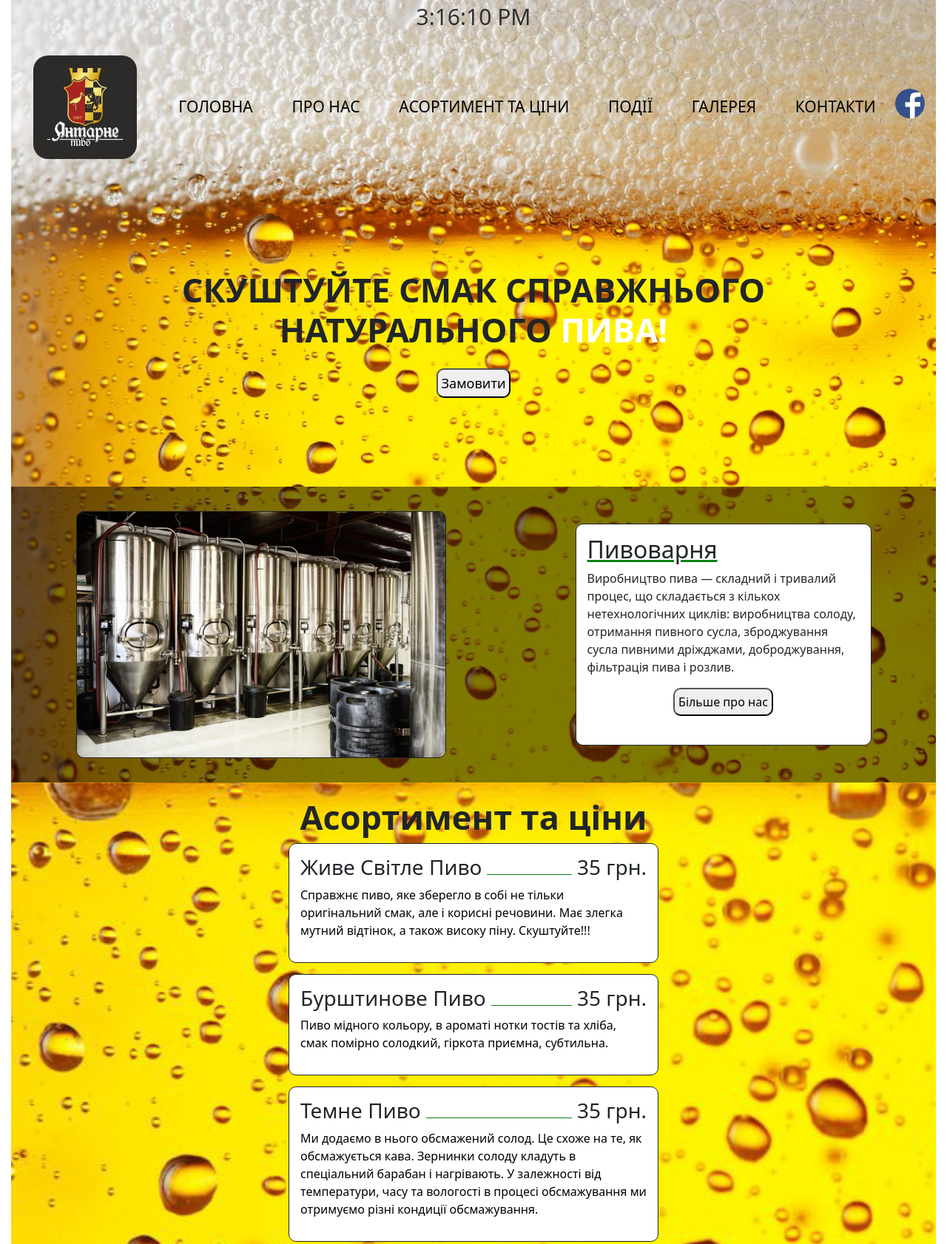
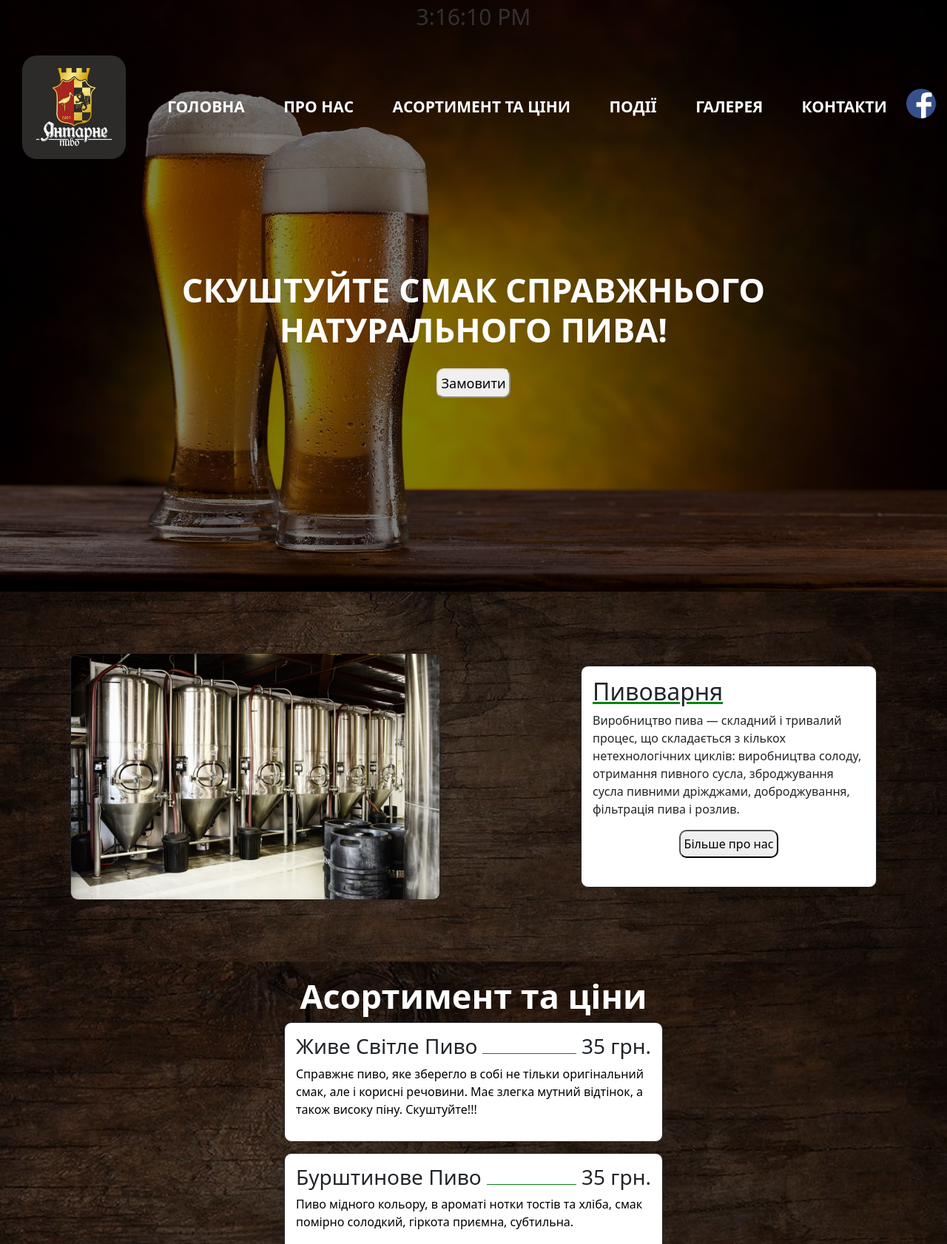
Before and after one commit to LyubomyrDLM/LyubomyrDLM, a plain HTML site: page index.html in a window 1280 px wide. Shown: the top 1682 px of the page at 74% size. Drawn offline with nearby package versions, Linux system fonts and the light colour scheme.

Commit message:
Html code

```diff
--- a/css/index.css
+++ b/css/index.css
@@ -12,7 +12,7 @@
 }
 
 body {
-    max-width: 1250px;
+    max-width: 1450px;
     margin: auto;
 }
 
@@ -28,13 +28,14 @@ body {
     display: block;
     text-decoration: none;
     text-transform: uppercase;
-    color: var(--main-color);
+    color: rgb(255, 255, 255);
     font-size: 21px;
+    font-weight: bold;
 
 }
 
 .heading nav a:hover {
-    color: rgb(255, 255, 255);
+    color: rgb(185, 185, 185);
     font-weight: bold;
     text-decoration: underline;
 }
@@ -56,10 +57,10 @@ body {
 }
 
 #home {
-    background-image: url(../img/beer.jpg);
+    background-image: linear-gradient(rgba(0,0,0,0.5),rgba(0,0,0,0.5)), url(../img/wallpaper.jpg);
     background-size: cover;
     background-position: center;
-    min-height: 400px;
+    min-height: 800px;
     }
 
 .natural-beer h1 {
@@ -68,6 +69,7 @@ body {
     text-align: center;
     font-size: 45px;
     font-weight: bold;
+    color:rgb(255, 255, 255);
 }
 
 .colorword {
@@ -83,6 +85,7 @@ body {
     height: 40px;
     border-radius: 10px;
     font-size: large;
+    border-color: rgb(223, 223, 223);
 }
 
 
@@ -115,10 +118,10 @@ body {
 }
 
 #about {
-    background-image: linear-gradient(rgba(0,0,0,0.5),rgba(0,0,0,0.5)), url(../img/background2.jpg);
+    background-image: linear-gradient(rgba(0,0,0,0.5),rgba(0,0,0,0.5)), url(../img/wood.jpg);
     background-size: cover;
     background-position: center;
-    min-height: 400px;
+    min-height: 500px;
 
 }
 
@@ -174,12 +177,13 @@ body {
     font-size: 45px;
     font-weight: bold;
     padding-top: 20px;
+    color:rgb(255, 255, 255);
 }
 #price {
-    background-image: url(../img/background2.jpg);
+    background-image: linear-gradient(rgba(0,0,0,0.5),rgba(0,0,0,0.5)), url(../img/wood.jpg);
     background-size: cover;
     background-position: center;
-    min-height: 400px;
+    min-height: 600px;
 
 }
 
@@ -240,7 +244,7 @@ body {
 
 #event {
     display: block;
-    background-image: linear-gradient(rgba(0,0,0,0.5),rgba(0,0,0,0.5)), url(../img/background2.jpg);
+    background-image: linear-gradient(rgba(0,0,0,0.5),rgba(0,0,0,0.5)), url(../img/wood.jpg);
     background-size: cover;
     background-position: center;
     min-height: 400px;
@@ -255,7 +259,7 @@ body {
     margin: auto;
 }
 #gallery {
-    background-image: url(../img/background2.jpg);
+    background-image: linear-gradient(rgba(0,0,0,0.5),rgba(0,0,0,0.5)), url(../img/wood.jpg);
     background-size: cover;
     background-position: center;
     min-height: 600px;
@@ -264,6 +268,7 @@ body {
 .foto {
     text-align: center;
     font-size: 50px;
+    color:rgb(255, 255, 255);
 }
 
 
@@ -282,7 +287,7 @@ body {
 
 #contacts {
     display: block;
-    background-image: linear-gradient(rgba(0,0,0,0.5),rgba(0,0,0,0.5)), url(../img/background2.jpg);
+    background-image: linear-gradient(rgba(0,0,0,0.5),rgba(0,0,0,0.5)), url(../img/wood.jpg);
     background-size: cover;
     background-position: center;
     min-height: 200px;
```
Also changed, not shown: img/Herb.png (added), img/beer-glass.jpg (added), img/beer_1.png (added), img/beer_2.png (added), img/beer_3.png (added), img/beers-wallpaper.jpg (added), img/beers-wallpapers.jpg (added), img/food drink.jpg (added), img/main-map.jpg (added), img/wallpaper.jpg (added), img/wood.jpg (added), 3 other files.
